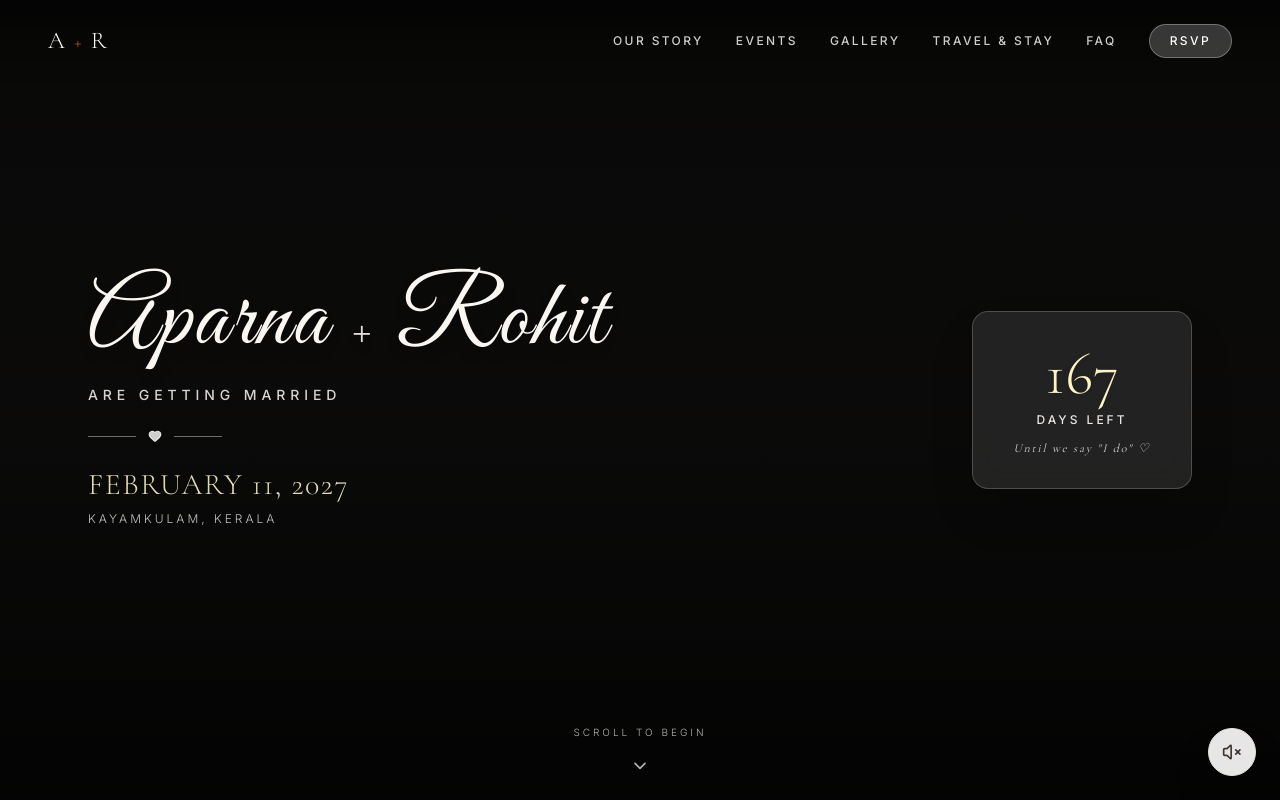
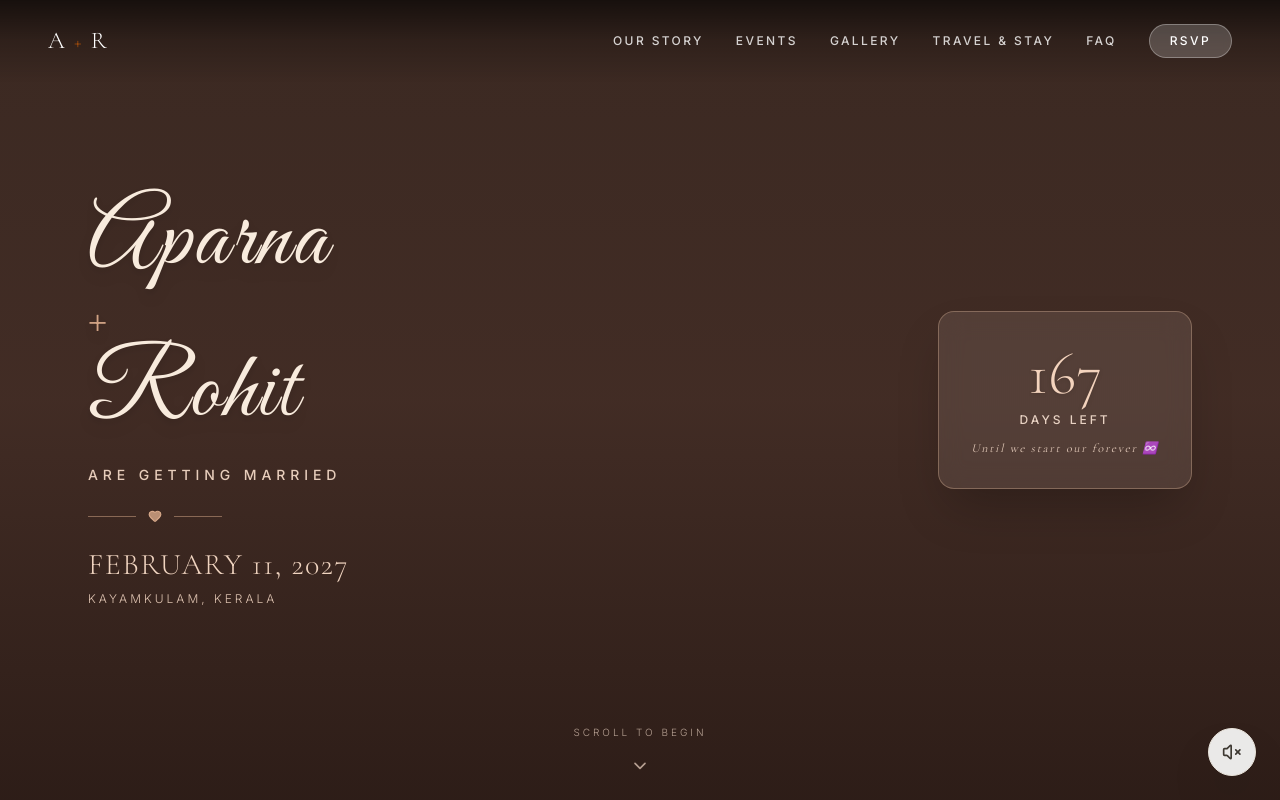
Before and after one commit to abhijithv14/arohi-wedding-invitation, a Next.js app: page / in a window 1280 px wide. Shown: the top 800 px of the page. Built offline with nearby package versions, Linux system fonts and the light colour scheme.

Commit message:
Update wedding hero names and warm brown palette

```diff
--- a/components/Hero.tsx
+++ b/components/Hero.tsx
@@ -28,7 +28,7 @@ export default function Hero() {
   return (
     <section
       id="home"
-      className="relative w-full min-h-screen flex items-center justify-center overflow-hidden bg-[#121110]"
+      className="relative w-full min-h-screen flex items-center justify-center overflow-hidden bg-[#3B2922]"
     >
       {/* Parallax Background Photograph */}
       <motion.div
@@ -38,42 +38,43 @@ export default function Hero() {
         className="absolute inset-0 z-0 bg-cover bg-center bg-no-repeat"
         style={{ backgroundImage: `url('${weddingConfig.galleryPhotos[0]?.src || "/images/hero.jpg"}')` }}
       >
-        {/* Dark Vignette Overlay for Crisp Typography Contrast */}
-        <div className="absolute inset-0 bg-gradient-to-t from-black/80 via-black/40 to-black/50" />
+        {/* Warm Brown Vignette */}
+        <div className="absolute inset-0 bg-gradient-to-t from-[#2B1B16]/85 via-[#4A3028]/45 to-[#3B2922]/55" />
       </motion.div>
 
       {/* Hero Content Container */}
       <div className="relative z-10 max-w-6xl mx-auto px-6 w-full py-20 flex flex-col md:flex-row items-center justify-between text-white">
 
-        {/* Left/Center Foreground Couple Banner */}
+        {/* Couple Names */}
         <motion.div
           initial={{ opacity: 0, y: 30 }}
           animate={{ opacity: 1, y: 0 }}
           transition={{ duration: 1.2, delay: 0.4 }}
           className="text-center md:text-left flex-1 md:pr-12 max-w-2xl"
         >
-          {/* Handwritten Couple Names */}
-          <h1 className="font-script text-6xl sm:text-7xl lg:text-8xl text-[#FAF7F2] font-normal leading-tight drop-shadow-lg tracking-wide">
-            {weddingConfig.bride.shortName} <span className="font-serif font-light text-4xl sm:text-5xl opacity-90 mx-1">+</span> {weddingConfig.groom.shortName}
+          <h1 className="font-script text-6xl sm:text-7xl lg:text-8xl text-[#F8EBDD] font-normal leading-none drop-shadow-lg tracking-wide flex flex-col items-center md:items-start">
+            <span>{weddingConfig.bride.shortName}</span>
+            <span className="font-serif font-light text-4xl sm:text-5xl text-[#D8A98A] opacity-95 my-1">+</span>
+            <span>{weddingConfig.groom.shortName}</span>
           </h1>
 
           {/* Subtitle Label */}
-          <p className="mt-4 text-xs sm:text-sm tracking-[0.35em] text-stone-300 font-medium uppercase">
+          <p className="mt-6 text-xs sm:text-sm tracking-[0.35em] text-[#E7CDBB] font-medium uppercase">
             {weddingConfig.tagline}
           </p>
 
           {/* Decorative Divider */}
-          <div className="my-6 flex items-center justify-center md:justify-start space-x-3 text-stone-300/80">
-            <span className="h-px w-12 bg-white/40"></span>
-            <Heart size={14} className="fill-white/80 text-white/80" />
-            <span className="h-px w-12 bg-white/40"></span>
+          <div className="my-6 flex items-center justify-center md:justify-start space-x-3 text-[#D8A98A]/80">
+            <span className="h-px w-12 bg-[#D8A98A]/50"></span>
+            <Heart size={14} className="fill-[#D8A98A]/80 text-[#D8A98A]" />
+            <span className="h-px w-12 bg-[#D8A98A]/50"></span>
           </div>
 
           {/* Date and Location */}
-          <p className="font-serif text-2xl sm:text-3xl font-light tracking-wider text-amber-100/90">
+          <p className="font-serif text-2xl sm:text-3xl font-light tracking-wider text-[#F0D4C0]">
             {weddingConfig.mainWeddingDate.toUpperCase()}
           </p>
-          <p className="mt-2 text-xs tracking-[0.25em] text-stone-300/90 font-light">
+          <p className="mt-2 text-xs tracking-[0.25em] text-[#DCC1AF] font-light">
             {weddingConfig.weddingLocationShort}
           </p>
         </motion.div>
@@ -83,18 +84,18 @@ export default function Hero() {
           initial={{ opacity: 0, x: 40 }}
           animate={{ opacity: 1, x: 0 }}
           transition={{ duration: 1.2, delay: 0.8 }}
-          className="mt-12 md:mt-0 bg-white/10 backdrop-blur-md border border-white/20 p-8 rounded-2xl text-center shadow-2xl min-w-[220px]"
+          className="mt-12 md:mt-0 bg-[#F7E9DE]/10 backdrop-blur-md border border-[#E2B99F]/35 p-8 rounded-2xl text-center shadow-2xl min-w-[220px]"
         >
-          <div className="font-serif text-5xl sm:text-6xl font-light text-amber-100 drop-shadow">
+          <div className="font-serif text-5xl sm:text-6xl font-light text-[#F3D3BD] drop-shadow">
             {daysLeft !== null ? (daysLeft > 0 ? daysLeft : 0) : "--"}
           </div>
-          <div className="mt-2 text-[10px] sm:text-xs tracking-[0.25em] text-stone-200 uppercase font-medium">
+          <div className="mt-2 text-[10px] sm:text-xs tracking-[0.25em] text-[#E8D2C3] uppercase font-medium">
             {daysLeft !== null && daysLeft > 0 ? "DAYS LEFT" : "SPECIAL DAY"}
           </div>
-          <div className="mt-3 text-xs tracking-[0.15em] text-stone-300 font-serif italic">
+          <div className="mt-3 text-xs tracking-[0.15em] text-[#E1C8B8] font-serif italic">
             {daysLeft !== null && daysLeft > 0
-              ? 'Until we say "I do" ♡'
-              : 'Celebrating Our Wedding Day ♡'}
+              ? "Until we start our forever ♾️"
+              : "Celebrating Our Wedding Day ♡"}
           </div>
         </motion.div>
       </div>
@@ -104,7 +105,7 @@ export default function Hero() {
         initial={{ opacity: 0 }}
         animate={{ opacity: 1 }}
         transition={{ delay: 1.4, duration: 1 }}
-        className="absolute bottom-8 left-0 right-0 z-10 flex flex-col items-center justify-center text-white/70 hover:text-white transition-colors cursor-pointer"
+        className="absolute bottom-8 left-0 right-0 z-10 flex flex-col items-center justify-center text-[#E3CBBB]/75 hover:text-[#F8EBDD] transition-colors cursor-pointer"
         onClick={() => {
           document.querySelector("#countdown")?.scrollIntoView({ behavior: "smooth" });
         }}
```
